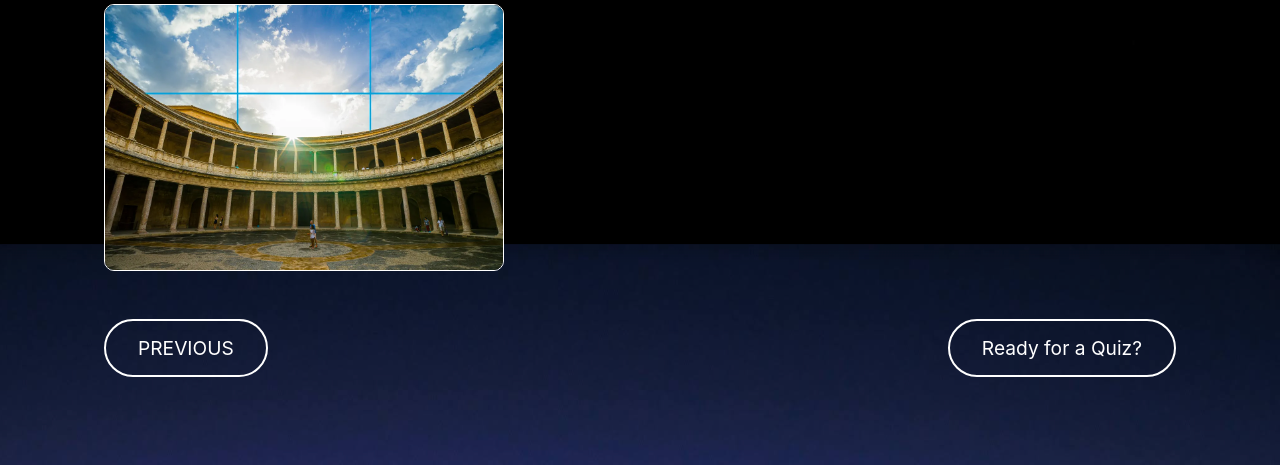
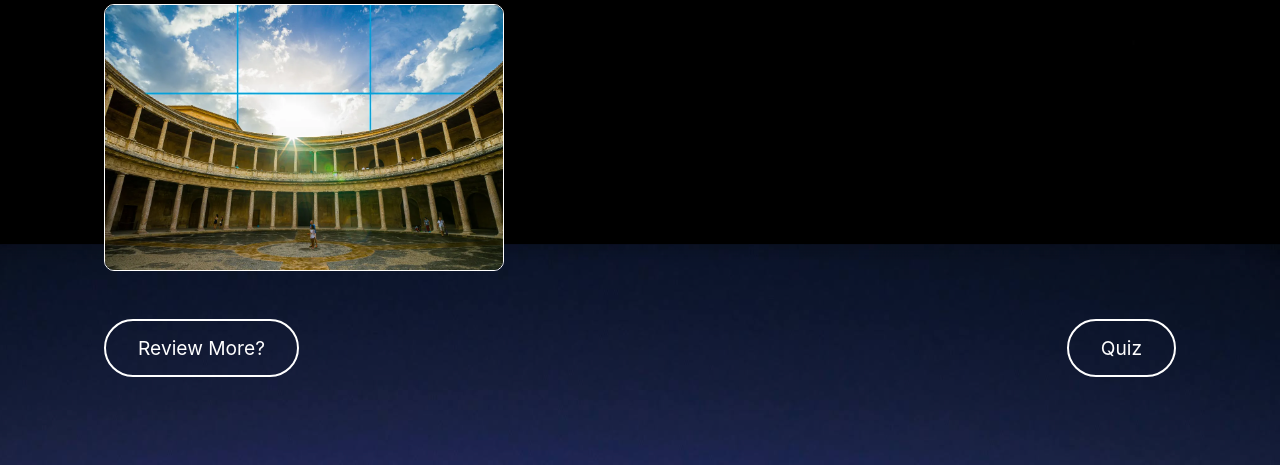
Before and after one commit to Carson-NNY/UI-2025-Spring, a Flask app: page /examples/example4 in a window 1280 px wide. Shown: the part 602-1067 px from the top of the page. Run offline with Flask 3, Linux system fonts and the light colour scheme; some libraries are stand-ins or nearby versions.

Commit message:
Update example4.html

```diff
--- a/templates/example4.html
+++ b/templates/example4.html
@@ -1,4 +1,5 @@
-{% extends "layout.html" %} {% block body %}
+{% extends "layout.html" %}
+{% block body %}
 <div class="container content-section example4-page">
   <h3 class="text-center" style="margin-bottom: 2rem">
     Break the Rule of Thirds
@@ -29,12 +30,9 @@
     </div>
   </div>
 
-  <div
-    class="example-nav"
-    style="display: flex; justify-content: space-between; margin-top: 3rem"
-  >
-    <a href="{{ url_for('example3') }}" class="btn-next">PREVIOUS</a>
-    <a href="{{ url_for('quiz') }}" class="btn-next">Ready for a Quiz?</a>
+  <div class="example-nav" style="display: flex; justify-content: space-between; margin-top: 3rem">
+    <a href="{{ url_for('examples') }}" class="btn-next">Review More?</a>
+    <a href="{{ url_for('quiz') }}" class="btn-next">Quiz</a>
   </div>
 </div>
 {% endblock %}
```
